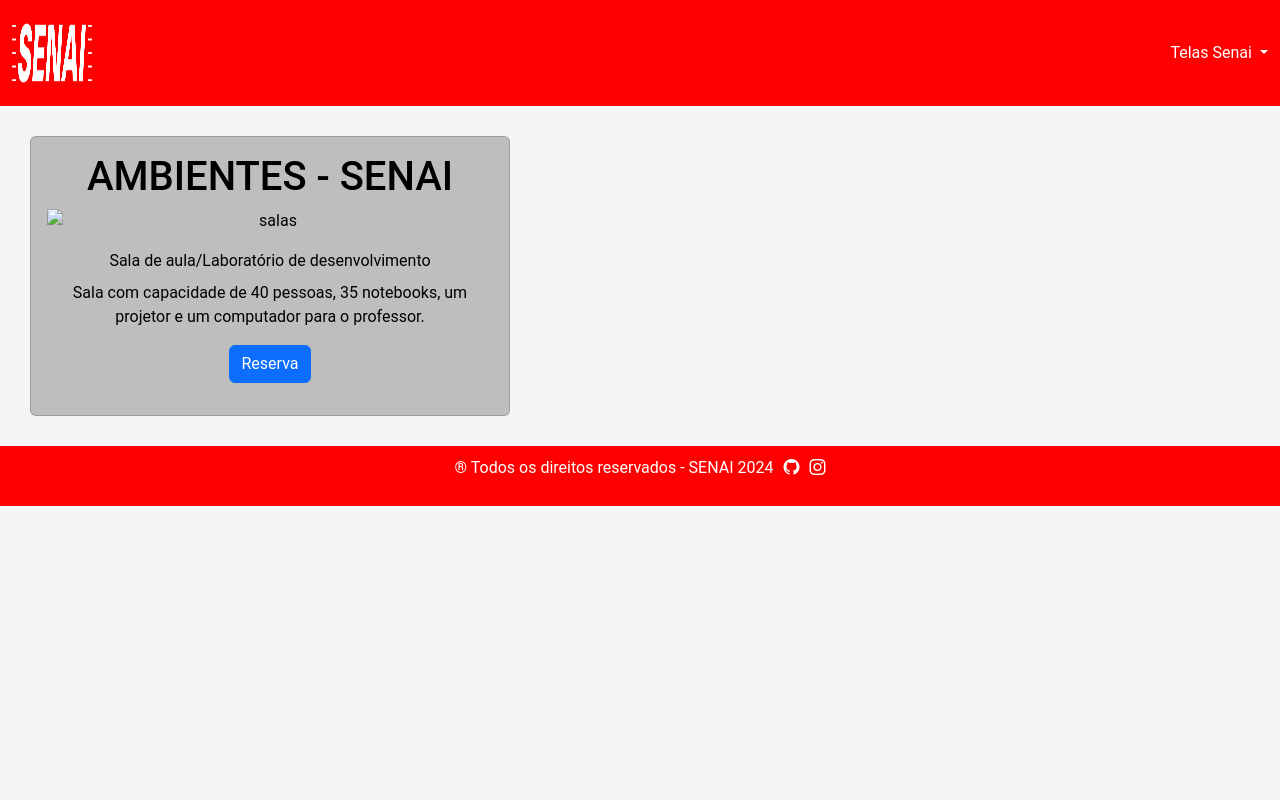
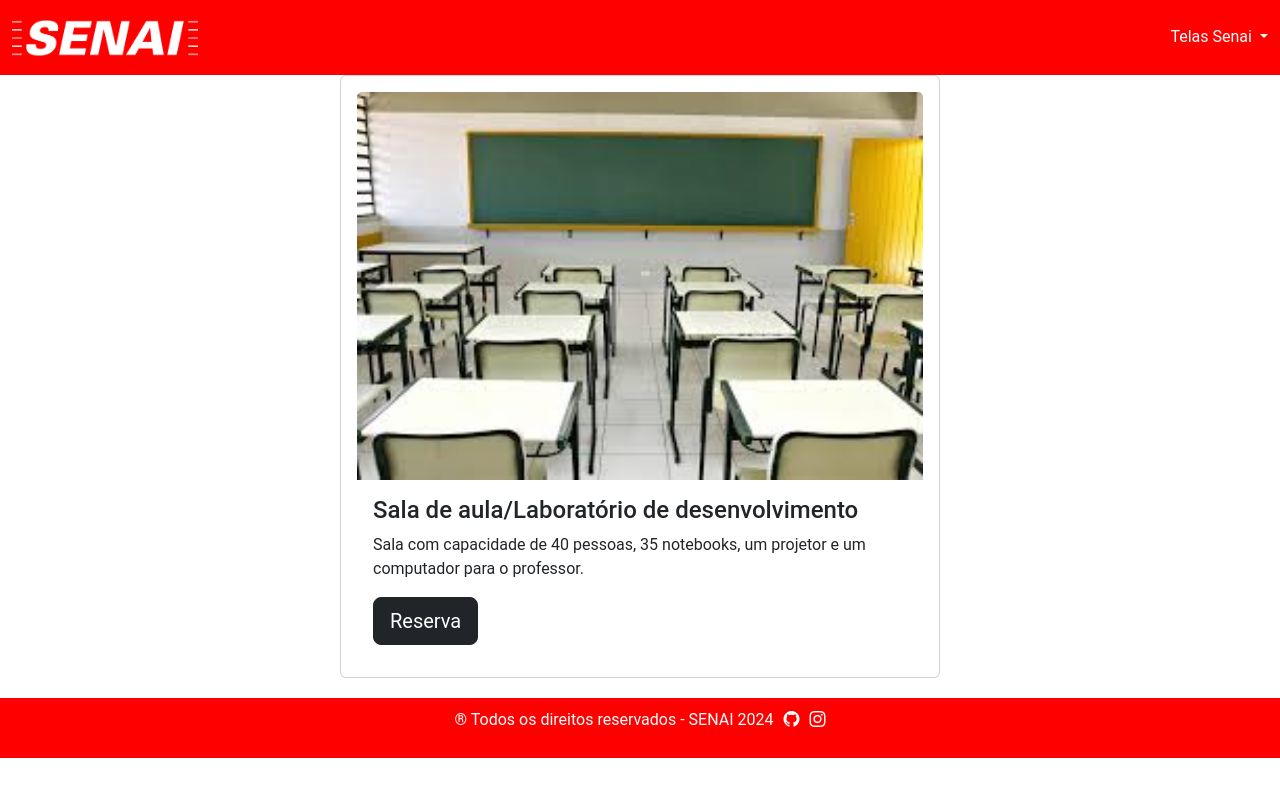
Before and after one commit to TH4YSZ/Senai-Ambientes, a Django app: page /ambientes in a window 1280 px wide. Run offline with Django 5.2, Linux system fonts and the light colour scheme; data comes from the database, SQL or seed files in the repository; both versions use the stored data as it was after the commit; some libraries are stand-ins or nearby versions.

Commit message:
Criação dos formulários e continuação do desenvolvimento das páginas.

```diff
--- a/Ambientes_Senai/ambiente/templates/ambientes.html
+++ b/Ambientes_Senai/ambiente/templates/ambientes.html
@@ -5,17 +5,17 @@
     Ambientes Senai
 {% endblock %}
 
-
 {% block body %}
+    <div class="container">
         {% for item in dados_ambiente %}
-          <div class="card p-3 containerCard">
-            <h1 class="title">AMBIENTES - SENAI</h1>
-            <img src="{{item.salas.url}}" alt="salas">
+              <div class="card p-3 containerCard mx-auto">
+                <img src="{{item.foto.url}}" alt="salas" class="card-img-top">
                 <div class="card-body">
-              <p class="card-title">{{item.titulo}}</p>
+                  <h4 class="card-title">{{item.titulo}}</h4>
                   <p class="card-text">{{item.descricao}}</p>
-              <a href="http://127.0.0.1:8000/reservas" class="btn btn-primary">Reserva</a>
+                  <a href="http://127.0.0.1:8000/reservas" class="btn btn-dark btn-lg">Reserva</a>
                 </div>
               </div>
         {% endfor %}
+    </div>
 {% endblock %}
--- a/Ambientes_Senai/ambiente/templates/cadastro.html
+++ b/Ambientes_Senai/ambiente/templates/cadastro.html
@@ -6,7 +6,9 @@
 
 {% block body %}
     <div class="content">
-        <h2>SENAI AMBIENTES</h2>
+        {% for item in dados_senai %}
+                <h2>{{item.titulo}}</h2>
+            {% endfor %}
         <div class="form-container mt-4">
             <h3>Cadastro</h3>
             <form>
--- a/Ambientes_Senai/ambiente/urls.py
+++ b/Ambientes_Senai/ambiente/urls.py
@@ -2,7 +2,7 @@ from django.urls import path
 from . import views
 
 urlpatterns = [
-    path('', views.homepage, name="homepage"),
+    path('', views.homepage, name='homepage'),
     path('cadastro', views.cadastro, name='cadastro'),
     path('ambientes', views.ambientes, name = 'ambientes'),
     path('reservas', views.reservas, name='reservas')
--- a/Ambientes_Senai/ambiente/views.py
+++ b/Ambientes_Senai/ambiente/views.py
@@ -10,8 +10,10 @@ def homepage(request):
     return render(request, 'homepage.html', context)
 
 def cadastro(request):
-
-    return render(request, 'cadastro.html')
+    context = {}
+    dados_senai = Senai.objects.all()
+    context["dados_senai"] = dados_senai
+    return render(request, 'cadastro.html', context)
 
 def ambientes(request):
     context = {}
@@ -23,5 +25,7 @@ def ambientes(request):
     return render(request, 'ambientes.html', context)
 
 def reservas(request):
-
-    return render(request, 'reservas.html')
+    context = {}
+    dados_senai = Senai.objects.all()
+    context["dados_senai"] = dados_senai
+    return render(request, 'reservas.html', context)
--- a/Ambientes_Senai/static/css/styles.css
+++ b/Ambientes_Senai/static/css/styles.css
@@ -11,20 +11,39 @@
 
 body{
     font-family: 'Roboto', sans-serif;
-    background-color: #f5f5f5;
+    background-color: #FFFFFF;
 }
 
-
-.containerCard{
-    width: 30rem;
-    margin: 30px;
-    text-align: center;
-    padding: 20px;
+.parallax{
+    background: url(../img/);
+    width: 100%;
+    height: 100vh;
+    background-repeat: no-repeat;
+    background-size: cover;
+    background-position: center;
+    background-color: rgba(0, 0, 0, 0.3);
+    background-blend-mode: color;
     display: flex;
     justify-content: center;
-    justify-items: center;
-    color: #000000 ;
-    background-color: rgb(190, 190, 190);
+    align-items: center;
+    background-attachment: fixed;
+}
+
+.container {
+    display: flex;
+    flex-direction: column;
+    align-items: center;
+}
+
+.containerCard {
+    max-width: 600px;
+    margin-bottom: 20px;
+    width: 100%;
+}
+
+.card-img-top {
+    width: 100%;
+    height: auto;
 }
 
 input[type="text"],
@@ -63,6 +82,9 @@ input[type="text"],
 }
 
 .logo{
-    width: 80px;
-    height: 80px;
+    width: 42%;
 }
+
+.border{
+    border-color: bl;
+}
--- a/Ambientes_Senai/templates/nav.html
+++ b/Ambientes_Senai/templates/nav.html
@@ -1,6 +1,6 @@
 <nav class="navbar" style="color: #ff0000; background-color: #ff0000;">
     <div class="container-fluid">
-        <a class="navbar-brand" href="#">
+        <a class="navbar-brand" href="/">
             {% for item in dados_senai %}
                 <img src="{{ item.logo.url }}" alt="Logo" class="logo">
             {% endfor %}
@@ -13,7 +13,7 @@
             <ul class="dropdown-menu">
                 <li><a class="dropdown-item" href="ambientes">Ambientes</a></li>
                 <li><a class="dropdown-item" href="cadastro">Cadastro</a></li>
-                <li><a class="dropdown-item" href="homepage">Homepage</a></li>
+                <li><a class="dropdown-item" href="/">Homepage</a></li>
                 <li><a class="dropdown-item" href="reservas">Reservas</a></li>
             </ul>
         </li>
```
Also changed, not shown: Ambientes_Senai/ambiente/forms.py (+7 -5 lines), Ambientes_Senai/ambiente/templates/homepage.html (+10 -5 lines), Ambientes_Senai/db.sqlite3. Lines whose indentation alone changed are shown as unchanged.
